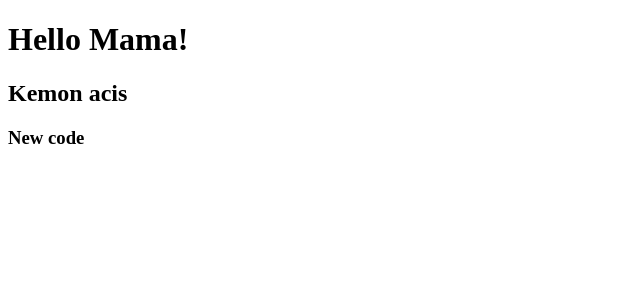
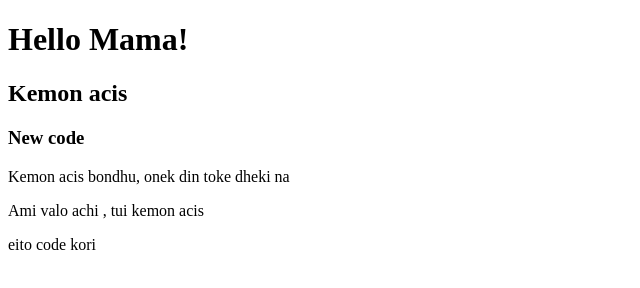
Before and after one commit to TamalSikder/my-second-repo, a plain HTML site: page index.html in a window 1280 px wide. Shown: the whole page, without its empty margins (0-640 px from the left). Drawn offline with Linux system fonts and the light colour scheme.

Commit message:
Add paragraph

```diff
--- a/index.html
+++ b/index.html
@@ -10,5 +10,9 @@
     <h1>Hello Mama!</h1>
     <h2>Kemon acis </h2>
     <h3>New code</h3>
+
+    <p>Kemon acis bondhu, onek din toke dheki na</p>
+    <p>Ami valo achi , tui kemon acis</p>
+    <p>eito code kori</p>
 </body>
 </html>
```
